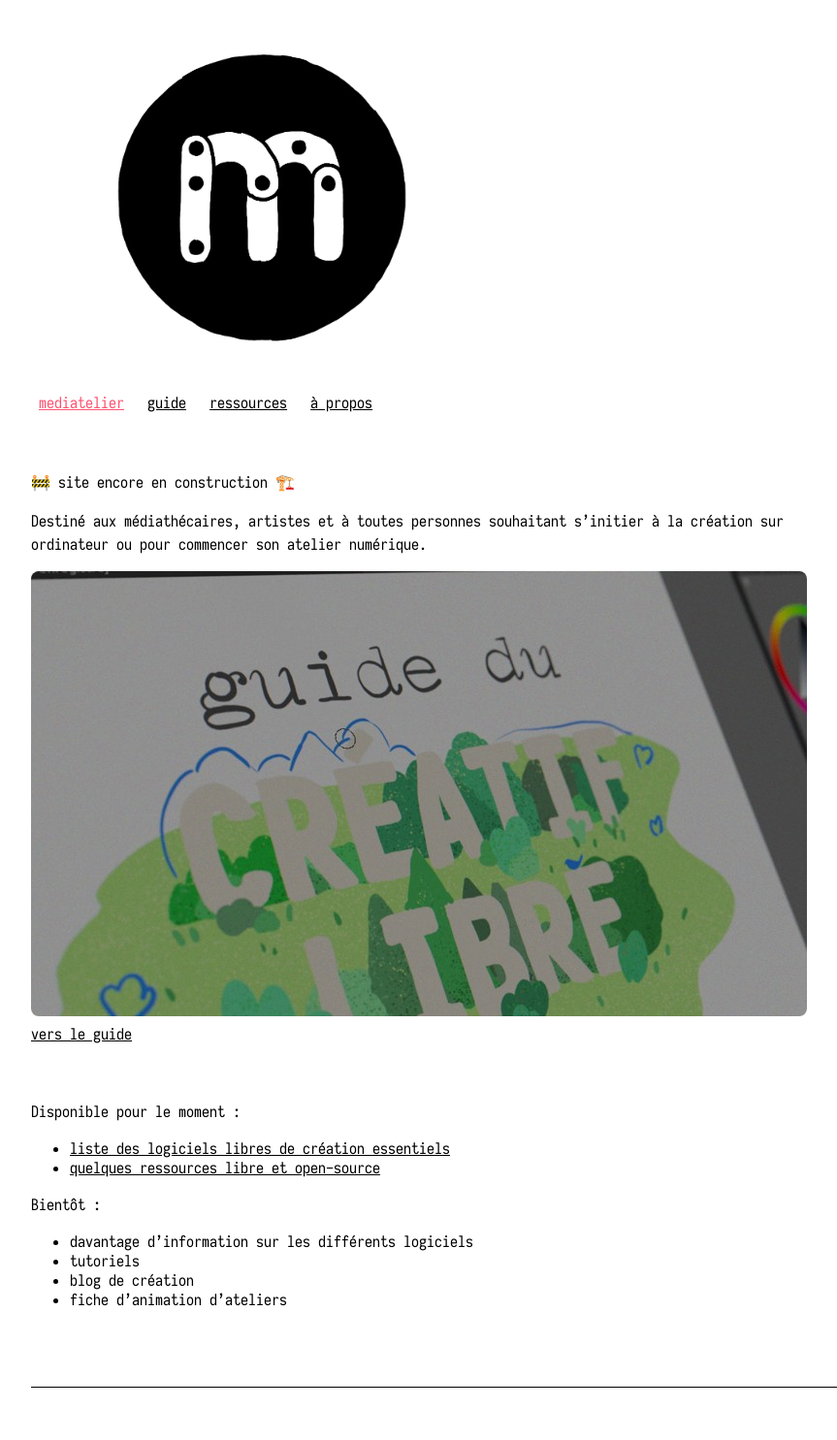
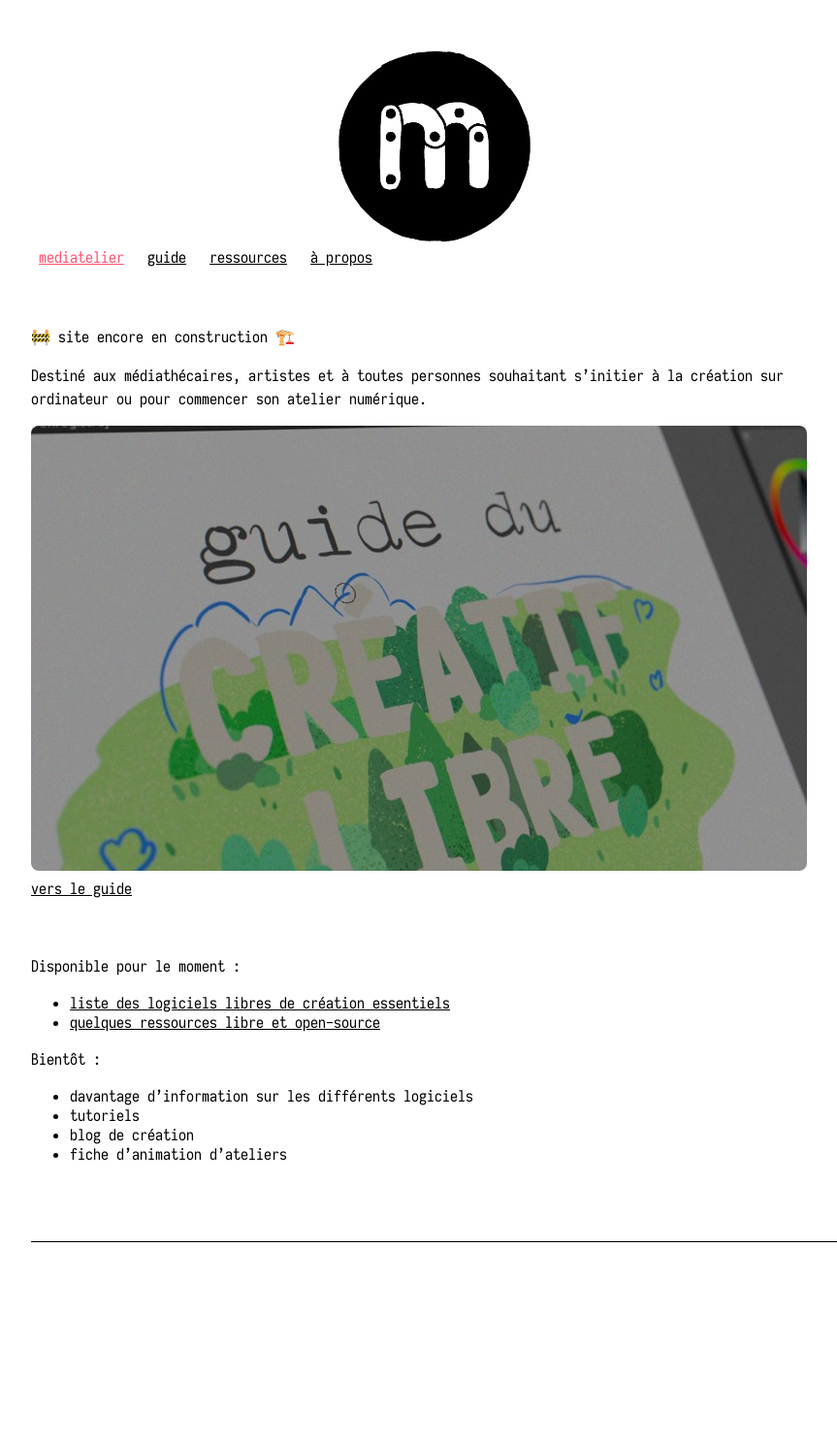
Before and after one commit to darkbeanbbq/mediatelier, a Jekyll site: the page built from index.md, in a window 1280 px wide. Shown: the whole page at 97% size, without its empty margins (192-1055 px from the left). Built offline with Jekyll 4.4.1, drawn with Linux system fonts in a browser that asks for light colours; after the commit the page ends 1336 px from its top, so only the background shows below that.

Commit message:
maj : utilisation de class .title-icon

```diff
--- a/_includes/home.html
+++ b/_includes/home.html
@@ -1,5 +1,3 @@
-<nav>
-  <a href="/">
-    <img src="/assets/img/mediatelier-doodle-logo.png" style="max-width: 300px; border-radius: 50%; margin: 0 5em 2.5em 5em;">
-  </a>
-</nav>
+<a href="/">
+  <div class="title-icon" style="background-image: url(/assets/img/mediatelier-doodle-logo.png);"></div>
+</a>
```
